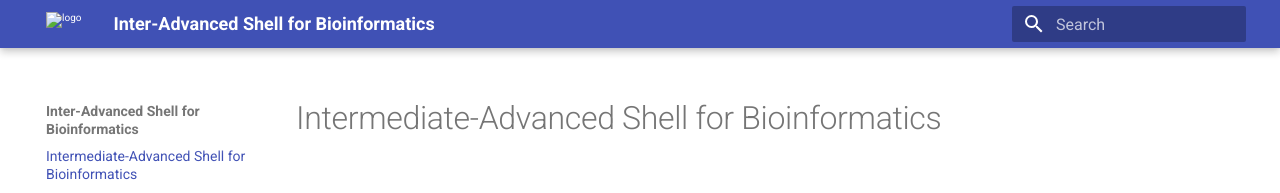
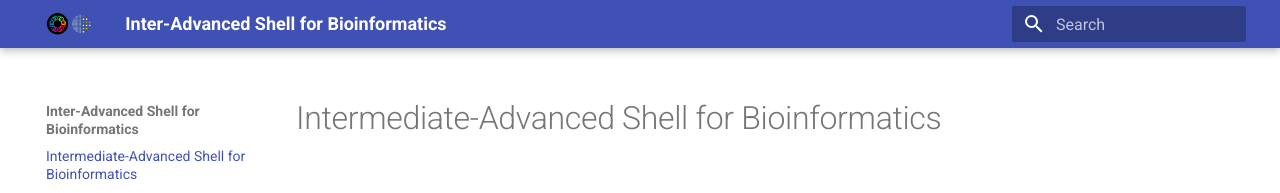
Before and after one commit to GenomicsAotearoa/shell-for-bioinformatics, an MkDocs documentation site: the page built from docs/index.md, in a window 1280 px wide. Shown: the top 193 px of the page. Built offline with MkDocs 1.6.1 and Material for MkDocs 9.7.7, drawn with Linux system fonts in a browser that asks for light colours.

Commit message:
rename img directory to images

```diff
--- a/mkdocs.yml
+++ b/mkdocs.yml
@@ -2,8 +2,8 @@
 
 theme:
   name: material
-  logo: img/nesi_ga.png
-  favicon: img/nesi_ga.png
+  logo: images/nesi_ga.png
+  favicon: images/nesi_ga.png
    # 404 page
   static_templates:
     - 404.html
```
